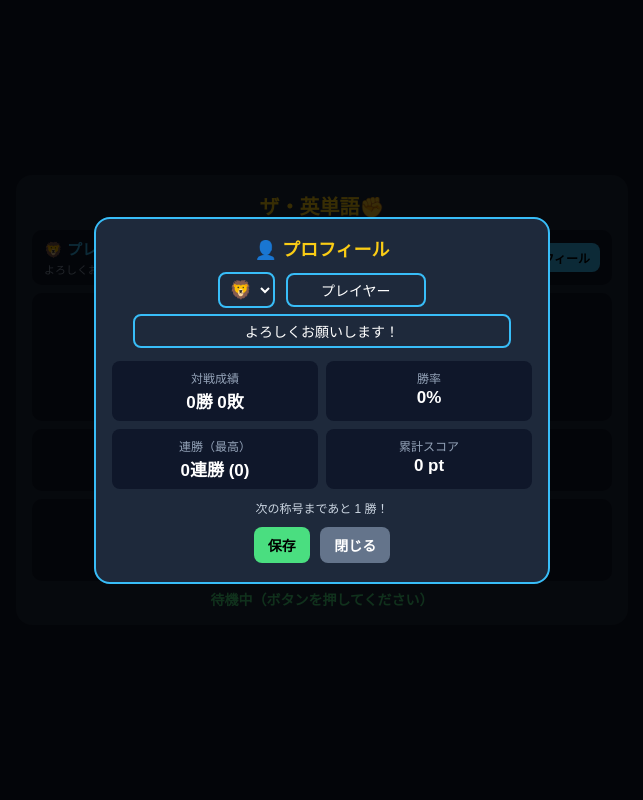
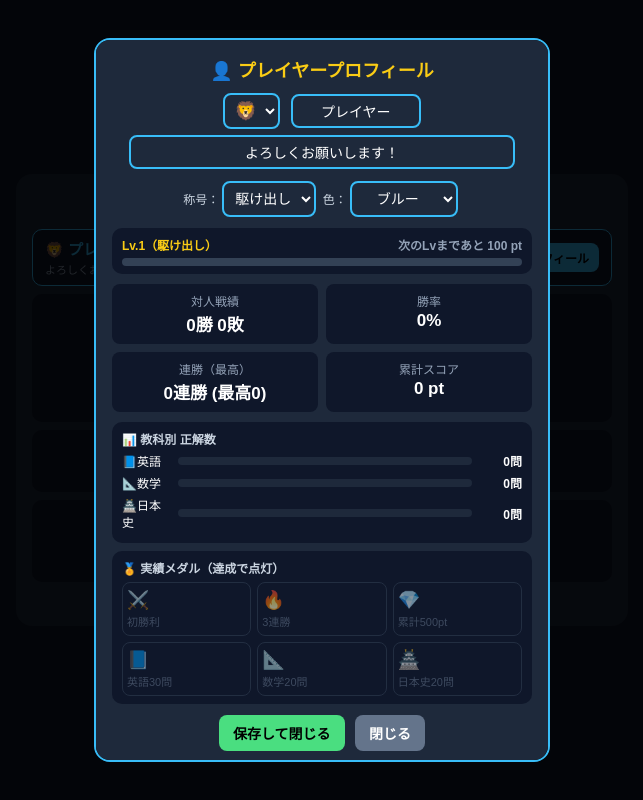
Before and after one commit to stehbierhalle/word-battle, a plain HTML site: page index.html in a window 1280 px wide. Both pictures are taken after a click on the button "👤 プロフィール". Shown: the whole page, without its empty margins (318-961 px from the left). Drawn offline with Linux system fonts and the light colour scheme.

Commit message:
Update index.html

```diff
--- a/index.html
+++ b/index.html
@@ -41,14 +41,28 @@ button:disabled{opacity:.45;cursor:not-allowed}
 .stat-g{display:grid;grid-template-columns:1fr 1fr;gap:8px;margin:10px 0}
 .stat-c{background:#0f172a;padding:8px;border-radius:8px;font-size:12px;color:#94a3b8}
 .stat-c b{display:block;font-size:17px;color:#fff;margin-top:2px}
+.m-card{max-height:86vh;overflow-y:auto}
+.lv-wrap{background:#0f172a;padding:8px 10px;border-radius:10px;margin:8px 0;text-align:left}
+.lv-bar{width:100%;height:8px;background:#334155;border-radius:4px;overflow:hidden;margin-top:5px}
+.lv-fill{height:100%;background:linear-gradient(90deg,#38bdf8,#facc15);transition:width .3s}
+.sub-row{display:flex;align-items:center;gap:8px;font-size:12px;margin:5px 0}
+.sub-bar{flex:1;height:8px;background:#1e293b;border-radius:4px;overflow:hidden}
+.sub-fill{height:100%;border-radius:4px}
+.bdg-grid{display:grid;grid-template-columns:repeat(3,1fr);gap:6px;margin-top:6px}
+.bdg{background:#0f172a;border:1px solid #334155;border-radius:8px;padding:6px 4px;font-size:11px;color:#64748b;opacity:.55}
+.bdg.on{border-color:#facc15;color:#fff;opacity:1;background:#1e293b}
+.bdg span{display:block;font-size:18px;margin-bottom:2px}
 </style>
 </head>
 <body>
 <div class="box">
 <h1>ザ・英単語✊</h1>
 <div id="lb">
-<div class="top-bar">
-<div style="text-align:left"><b id="hmName" style="font-size:15px;color:#38bdf8">🦁 プレイヤー</b> <span id="hmRk" class="tag">駆け出し</span><div id="hmBio" style="font-size:11px;color:#94a3b8;margin-top:2px">よろしくお願いします！</div></div>
+<div id="topBar" class="top-bar" style="border:1px solid #38bdf8">
+<div style="text-align:left">
+<div><b id="hmName" style="font-size:15px;color:#38bdf8">🦁 プレイヤー</b> <span id="hmLv" class="tag" style="background:#1e293b;color:#38bdf8">Lv.1</span> <span id="hmRk" class="tag">駆け出し</span></div>
+<div id="hmBio" style="font-size:11px;color:#94a3b8;margin-top:2px">よろしくお願いします！</div>
+</div>
 <button onclick="openProf()" style="padding:6px 10px;font-size:12px;background:#38bdf8;margin:0">👤 プロフィール</button>
 </div>
 <div class="p">
@@ -96,21 +110,38 @@ button:disabled{opacity:.45;cursor:not-allowed}
 <button onclick="closeMgr()" style="background:#64748b;color:#fff">閉じる</button>
 </div></div>
 
-<div id="profModal" class="modal hd"><div class="m-card">
-<h2 style="margin:0 0 8px;font-size:18px;color:#facc15">👤 プロフィール</h2>
+<div id="profModal" class="modal hd"><div id="profCard" class="m-card">
+<h2 style="margin:0 0 8px;font-size:18px;color:#facc15">👤 プレイヤープロフィール</h2>
 <div>
 <select id="pAv" style="font-size:18px;padding:5px"><option>🦁</option><option>🦊</option><option>🐼</option><option>🐯</option><option>🐲</option><option>🦉</option><option>🚀</option><option>👑</option><option>⚡</option><option>🎓</option><option>🐱</option><option>🐶</option></select>
-<input id="pNm" placeholder="名前(8文字)" maxlength="8" style="width:140px">
+<input id="pNm" placeholder="名前(8文字)" maxlength="8" style="width:130px">
 </div>
-<input id="pBioIn" placeholder="ひとこと(20文字)" maxlength="20" style="width:90%">
+<input id="pBioIn" placeholder="ひとこと(20文字)" maxlength="20" style="width:92%">
+<div style="margin:6px 0;font-size:12px;color:#cbd5e1">
+称号：<select id="pTitle" style="max-width:160px"></select>
+色：<select id="pCol"><option value="#38bdf8">ブルー</option><option value="#facc15">ゴールド</option><option value="#4ade80">エメラルド</option><option value="#f472b6">ピンク</option><option value="#a78bfa">パープル</option></select>
+</div>
+<div class="lv-wrap">
+<div style="display:flex;justify-content:space-between;font-size:12px;font-weight:bold"><span id="stLv" style="color:#facc15">Lv.1</span><span id="stExp" style="color:#94a3b8">次のLvまで 100 pt</span></div>
+<div class="lv-bar"><div id="stLvBar" class="lv-fill" style="width:0%"></div></div>
+</div>
 <div class="stat-g">
-<div class="stat-c">対戦成績<b id="stWL">0勝 0敗</b></div>
+<div class="stat-c">対人戦績<b id="stWL">0勝 0敗</b></div>
 <div class="stat-c">勝率<b id="stRt">0%</b></div>
 <div class="stat-c">連勝（最高）<b id="stStr">0 (0)</b></div>
 <div class="stat-c">累計スコア<b id="stPt">0 pt</b></div>
 </div>
-<div style="font-size:12px;color:#cbd5e1;margin-bottom:8px" id="stNext"></div>
-<button onclick="saveProfModal()" style="background:#4ade80">保存</button>
+<div class="lv-wrap">
+<div style="font-size:12px;font-weight:bold;color:#cbd5e1;margin-bottom:4px">📊 教科別 正解数</div>
+<div class="sub-row"><span style="width:48px">📘英語</span><div class="sub-bar"><div id="sbE" class="sub-fill" style="width:0%;background:#38bdf8"></div></div><b id="scE" style="width:42px;text-align:right">0問</b></div>
+<div class="sub-row"><span style="width:48px">📐数学</span><div class="sub-bar"><div id="sbM" class="sub-fill" style="width:0%;background:#facc15"></div></div><b id="scM" style="width:42px;text-align:right">0問</b></div>
+<div class="sub-row"><span style="width:48px">🏯日本史</span><div class="sub-bar"><div id="sbH" class="sub-fill" style="width:0%;background:#f472b6"></div></div><b id="scH" style="width:42px;text-align:right">0問</b></div>
+</div>
+<div class="lv-wrap">
+<div style="font-size:12px;font-weight:bold;color:#cbd5e1">🏅 実績メダル（達成で点灯）</div>
+<div id="bdgList" class="bdg-grid"></div>
+</div>
+<button onclick="saveProfModal()" style="background:#4ade80">保存して閉じる</button>
 <button onclick="closeProf()" style="background:#64748b;color:#fff">閉じる</button>
 </div></div>
 
@@ -368,14 +399,88 @@ function updCourseInfo(){
   $("wTot").textContent=(info[v]||"")+" ／ 総収録："+ALL_D.length+"問";
 }
 updCourseInfo();
-function getPr(){try{var d=JSON.parse(localStorage.getItem("t18_pr")||"{}");return{av:d.av||"🦁",nm:d.nm||"プレイヤー",bio:d.bio||"よろしくお願いします！",w:d.w||0,l:d.l||0,st:d.st||0,mx:d.mx||0,pt:d.pt||0}}catch(e){return{av:"🦁",nm:"プレイヤー",bio:"よろしくお願いします！",w:0,l:0,st:0,mx:0,pt:0}}}
-function getRank(w){return w>=30?"単語神":w>=20?"単語王":w>=10?"達人":w>=5?"熟練者":w>=1?"初段":"駆け出し"}
-function ldProf(){var p=getPr();$("hmName").textContent=p.av+" "+p.nm;$("hmRk").textContent=getRank(p.w);$("hmBio").textContent=p.bio}
+function getPr(){
+  try{
+    var d=JSON.parse(localStorage.getItem("t18_pr")||"{}");
+    return{
+      av:d.av||"🦁",nm:d.nm||"プレイヤー",bio:d.bio||"よろしくお願いします！",
+      w:d.w||0,l:d.l||0,st:d.st||0,mx:d.mx||0,pt:d.pt||0,
+      cl:d.cl||"#38bdf8",tt:d.tt||"",
+      eOk:d.eOk||0,mOk:d.mOk||0,hOk:d.hOk||0
+    };
+  }catch(e){
+    return{av:"🦁",nm:"プレイヤー",bio:"よろしくお願いします！",w:0,l:0,st:0,mx:0,pt:0,cl:"#38bdf8",tt:"",eOk:0,mOk:0,hOk:0};
+  }
+}
+function getUnlocks(p){
+  var list=new Array("駆け出し");
+  if(p.w>=1)list.push("初段");
+  if(p.w>=5)list.push("熟練者");
+  if(p.w>=10)list.push("達人");
+  if(p.w>=20)list.push("知識王");
+  if(p.w>=30)list.push("クイズ神");
+  if(p.mx>=3)list.push("連勝街道");
+  if(p.eOk>=30)list.push("英語マスター");
+  if(p.mOk>=20)list.push("数学の魔術師");
+  if(p.hOk>=20)list.push("歴史博士");
+  return list;
+}
+function ldProf(){
+  var p=getPr(),lvNum=Math.floor(p.pt/100)+1,ul=getUnlocks(p);
+  var curTitle=(p.tt&&ul.indexOf(p.tt)>=0)?p.tt:ul.at(-1);
+  $("hmName").textContent=p.av+" "+p.nm;
+  $("hmName").style.color=p.cl;
+  $("topBar").style.borderColor=p.cl;
+  $("hmLv").textContent="Lv."+lvNum;
+  $("hmRk").textContent=curTitle;
+  $("hmRk").style.color=p.cl;
+  $("hmBio").textContent=p.bio;
+}
 ldProf();
-function openProf(){var p=getPr();$("pAv").value=p.av;$("pNm").value=p.nm;$("pBioIn").value=p.bio;$("stWL").textContent=p.w+"勝 "+p.l+"敗";var tot=p.w+p.l;$("stRt").textContent=(tot?Math.round(p.w/tot*100):0)+"%";$("stStr").textContent=p.st+"連勝 ("+p.mx+")";$("stPt").textContent=p.pt+" pt";var nx=p.w<1?1-p.w:p.w<5?5-p.w:p.w<10?10-p.w:p.w<20?20-p.w:p.w<30?30-p.w:0;$("stNext").textContent=nx?("次の称号まであと "+nx+" 勝！"):"最高称号「単語神」に到達！";$("profModal").classList.remove("hd")}
+function openProf(){
+  var p=getPr(),lvNum=Math.floor(p.pt/100)+1,rem=100-(p.pt%100),ul=getUnlocks(p);
+  var curTitle=(p.tt&&ul.indexOf(p.tt)>=0)?p.tt:ul.at(-1);
+  $("pAv").value=p.av;$("pNm").value=p.nm;$("pBioIn").value=p.bio;$("pCol").value=p.cl;
+  $("profCard").style.borderColor=p.cl;
+  $("pTitle").innerHTML=ul.map(function(t){return"<option value='"+t+"'"+(t===curTitle?" selected":"")+">"+t+"</option>"}).join("");
+  $("stLv").textContent="Lv."+lvNum+"（"+curTitle+"）";
+  $("stExp").textContent="次のLvまであと "+rem+" pt";
+  $("stLvBar").style.width=(p.pt%100)+"%";
+  $("stWL").textContent=p.w+"勝 "+p.l+"敗";
+  var tot=p.w+p.l;
+  $("stRt").textContent=(tot?Math.round(p.w/tot*100):0)+"%";
+  $("stStr").textContent=p.st+"連勝 (最高"+p.mx+")";
+  $("stPt").textContent=p.pt+" pt";
+  var mxSub=Math.max(10,p.eOk,p.mOk,p.hOk);
+  $("scE").textContent=p.eOk+"問";$("sbE").style.width=Math.round(p.eOk/mxSub*100)+"%";
+  $("scM").textContent=p.mOk+"問";$("sbM").style.width=Math.round(p.mOk/mxSub*100)+"%";
+  $("scH").textContent=p.hOk+"問";$("sbH").style.width=Math.round(p.hOk/mxSub*100)+"%";
+  var bdgs=new Array(
+    {ic:"⚔️",nm:"初勝利",ok:p.w>=1},
+    {ic:"🔥",nm:"3連勝",ok:p.mx>=3},
+    {ic:"💎",nm:"累計500pt",ok:p.pt>=500},
+    {ic:"📘",nm:"英語30問",ok:p.eOk>=30},
+    {ic:"📐",nm:"数学20問",ok:p.mOk>=20},
+    {ic:"🏯",nm:"日本史20問",ok:p.hOk>=20}
+  );
+  $("bdgList").innerHTML=bdgs.map(function(b){
+    return"<div class='bdg"+(b.ok?" on":"")+"'><span>"+b.ic+"</span>"+b.nm+"</div>";
+  }).join("");
+  $("profModal").classList.remove("hd");
+}
 function closeProf(){$("profModal").classList.add("hd")}
-function saveProfModal(){var p=getPr();p.av=$("pAv").value;p.nm=$("pNm").value.trim()||"プレイヤー";p.bio=$("pBioIn").value.trim()||"よろしくお願いします！";localStorage.setItem("t18_pr",JSON.stringify(p));ldProf();closeProf();se("st");lg("プロフィールを保存しました！")}
-function myTag(){var p=getPr();return p.av+p.nm}
+function saveProfModal(){
+  var p=getPr();
+  p.av=$("pAv").value;p.nm=$("pNm").value.trim()||"プレイヤー";
+  p.bio=$("pBioIn").value.trim()||"よろしくお願いします！";
+  p.tt=$("pTitle").value;p.cl=$("pCol").value;
+  localStorage.setItem("t18_pr",JSON.stringify(p));
+  ldProf();closeProf();se("st");lg("プロフィールを保存しました！");
+}
+function myTag(){
+  var p=getPr(),ul=getUnlocks(p),t=(p.tt&&ul.indexOf(p.tt)>=0)?p.tt:ul.at(-1);
+  return p.av+p.nm+"["+t+"]";
+}
 function getSaved(){try{return JSON.parse(localStorage.getItem("t18_wr")||"[]")}catch(e){return[]}}
 function setSaved(a){try{localStorage.setItem("t18_wr",JSON.stringify(a));updRev()}catch(e){}}
 function updRev(){var a=getSaved();$("reviewCount").textContent="長期保存中の苦手単語: "+a.length+"語";$("bReview").disabled=$("bMgr").disabled=!a.length}
@@ -533,6 +638,7 @@ function sh(){
         var bn=Math.max(0,Math.round(((LM-(Date.now()-qT))/LM)*10));
         var pt=10+bn;
         mS+=pt;
+        var pr=getPr();if(MA.indexOf(q.raw)>=0)pr.mOk++;else if(HA.indexOf(q.raw)>=0)pr.hOk++;else pr.eOk++;localStorage.setItem("t18_pr",JSON.stringify(pr));
         $("s1").textContent=mS;
         $("gl").innerHTML="⭕ 正解！(+"+pt+"点 / 速度+"+bn+")<br><span style='color:#4ade80;font-size:19px'>"+q.j+"</span>";
         $("gl").style.color="#38bdf8";
```
